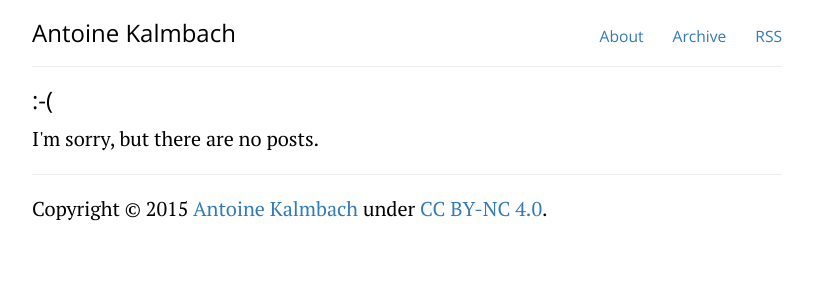
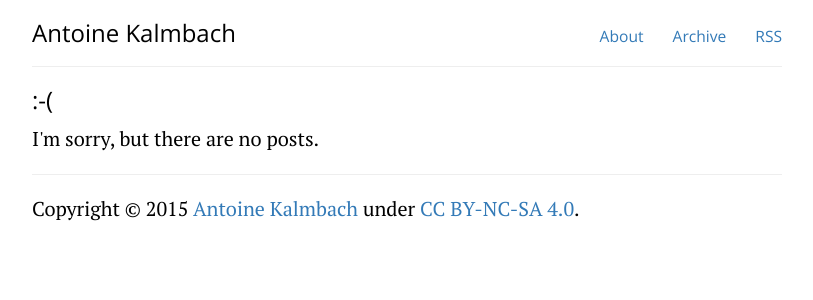
Before and after one commit to ane/ane.github.io, a Jekyll site: the page built from archive.html, in a window 1280 px wide. Shown: the top 300 px of the page, without its empty margins (233-1046 px from the left). Built offline with Jekyll 4.4.1, drawn with Linux system fonts in a browser that asks for light colours; Markdown is read by kramdown in place of the engine named in the settings.

Commit message:
Fix layout & update license

```diff
--- a/_config.yml
+++ b/_config.yml
@@ -9,7 +9,7 @@ logo: false
 paginate: 3
 baseurl: /
 domain_name: 'http://ane.iki.fi/'
-highlighter: pygments
+highlighter: rouge
 
 # Details for the RSS feed generator
 url:            'http://ane.iki.fi/'
--- a/_layouts/default.html
+++ b/_layouts/default.html
@@ -116,7 +116,7 @@
           <footer>
             <hr>
             <address>
-              Copyright &copy; {{ site.time | date: "%Y" }} <a href="{{ site.baseurl }}">{{ site.name }}</a> under <a href="https://creativecommons.org/licenses/by-nc/4.0/">CC BY-NC 4.0</a>.
+              Copyright &copy; {{ site.time | date: "%Y" }} <a href="{{ site.baseurl }}">{{ site.name }}</a> under <a href="https://creativecommons.org/licenses/by-nc-sa/4.0/">CC BY-NC-SA 4.0</a>.
             </address>
           </footer>
           <script src="https://cdn.jsdelivr.net/bootstrap/3.3.5/js/bootstrap.min.js"></script>
--- a/archive.html
+++ b/archive.html
@@ -7,13 +7,14 @@ about: 'about.html'
 
 <section>
     {% if site.posts.size > 0 %}
-    <h1 class="page-header">Blog posts</h1>
-    <ul>
+    <h1>Blog posts</h1>
+    <ul class="posts">
         {% for post in site.posts %}
-        <li>
-            <a href="{{ post.url }}">{{ post.title }}</a>
-            &mdash;
-            {{ post.date | date: "%B %d, %Y" }}
+        <li class="post">
+            <h2 class="post-archive-title"><a href="{{ post.url }}">{{ post.title }}</a></h2>
+            <small>
+            <date class="text-muted">{{ post.date | date: "%d %B, %Y" }}</date> {% if post.summary %} &mdash; {{ post.summary }} {% endif %}
+            </small>
             {% for tag in post.tags %} <code><a href="/tags/{{ tag }}">{{ tag }}</a></code> {% endfor %}
         </li>
         {% endfor %}
--- a/assets/override.css
+++ b/assets/override.css
@@ -13,6 +13,10 @@ h1, h2, h3, h4, h5, h6 {
     font-family: "Open Sans", "Helvetica Neue", "Helvetica", sans-serif;
 }
 
+.post-archive-title {
+    margin-bottom: 0.1em;
+}
+
 p {
     hyphens: auto;
 }
@@ -25,3 +29,12 @@ pre {
 .post-title {
     color: #333;
 }
+
+ul.posts {
+    padding-left: 0;
+}
+
+li.post {
+    margin: 2em 0;
+    list-style-type: none;
+}
```
Also changed, not shown: _drafts/running-guile-in-rust.md (+1 -0 lines), about.md (+1 -1 lines).
